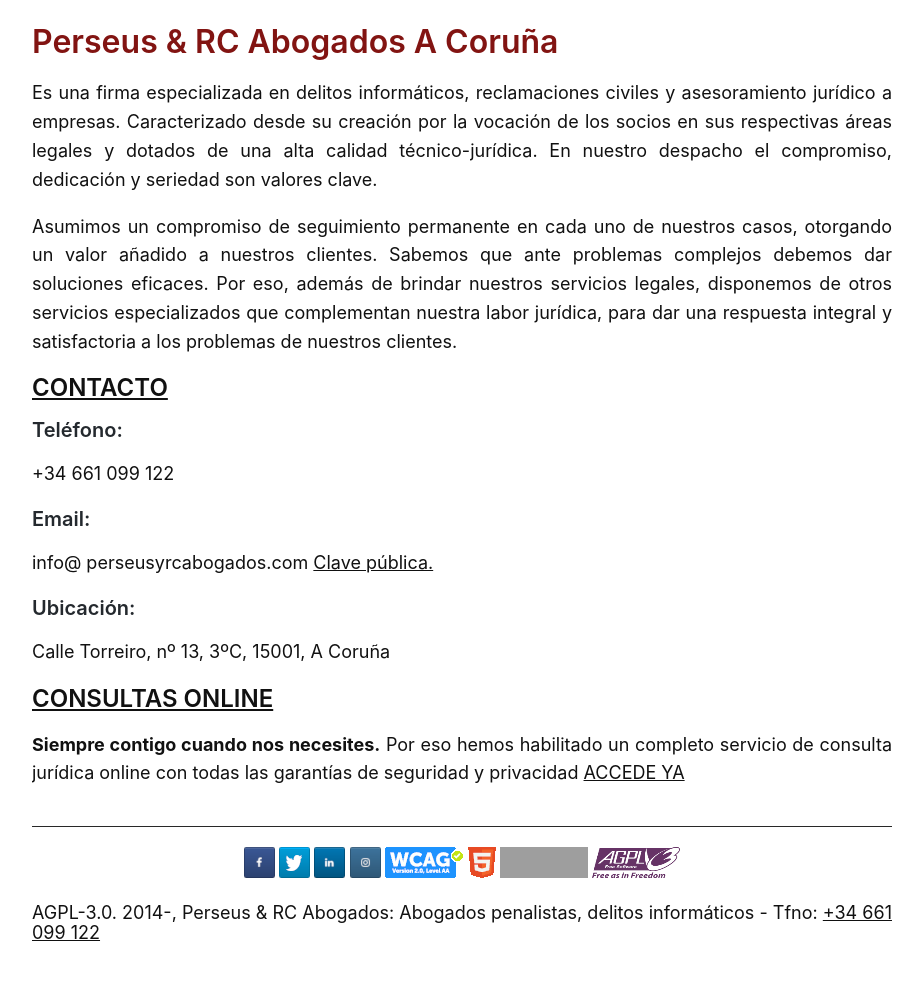
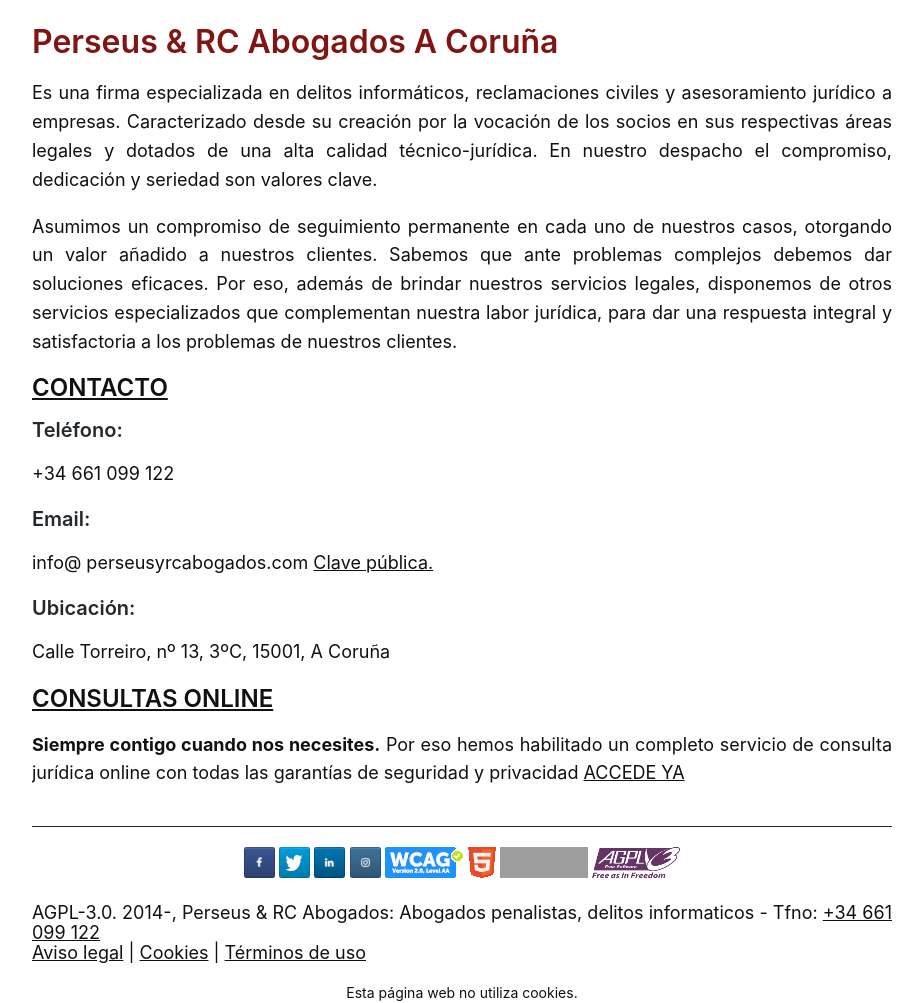
Before and after one commit to streaming10/perseusnew, a Jekyll site: the page built from index.md, in a window 1280 px wide, cut to the strip 406-1409 px from the top of the page. Shown: the whole strip, without its empty margins (158-1081 px from the left). Built offline with Jekyll 4.4.1, drawn with Linux system fonts in a browser that asks for light colours; our own code applies the rules of GitHub Pages for plain Markdown files; before the commit the page ends 1349 px from its top, so only the background shows below that; grey boxes are pictures that could not be loaded.

Commit message:
Update default.html

```diff
--- a/_layouts/default.html
+++ b/_layouts/default.html
@@ -123,8 +123,19 @@
             <a rel="license" title="Licencia AGPL" href="https://www.gnu.org/licenses/agpl-3.0.html"><img alt="Licencia AGPL" style="border-width:0" src="/img/cc2.png" width="88" height="31" /></a>
         </div>
         <br>
-        AGPL-3.0. 2014-, Perseus & RC Abogados: Abogados penalistas, delitos informáticos - Tfno: <a title="Teléfono" href="tel:+34661099122">+34 661 099 122</a><br>
-        <a title="Aviso legal" href="/aviso-legal
+        AGPL-3.0. 2014-, Perseus & RC Abogados: Abogados penalistas, delitos informaticos - Tfno: <a title="Teléfono" href="tel:+34661099122">+34 661 099 122</a><br>
+	<div>
+	<a title="Aviso legal" href="/legal">Aviso legal</a> |
+	<a title="Política de cookies" href="/cookies">Cookies</a> |
+	<a title="Términos de uso" href="/terminos">Términos de uso</a>
+	</div>
+	</div>
+	<br>
+	</div>
+	<div style="font-size: 14px; text-align: center;">Esta página web no utiliza cookies.</div>
+
+</footer>
+
 
 </body>
 </html>
```
